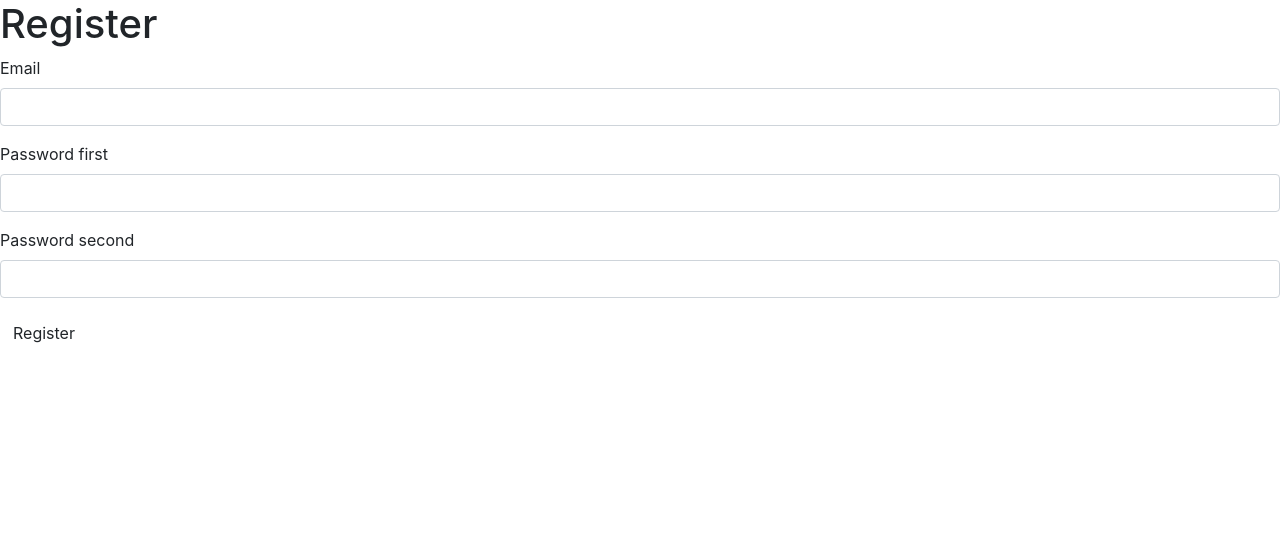
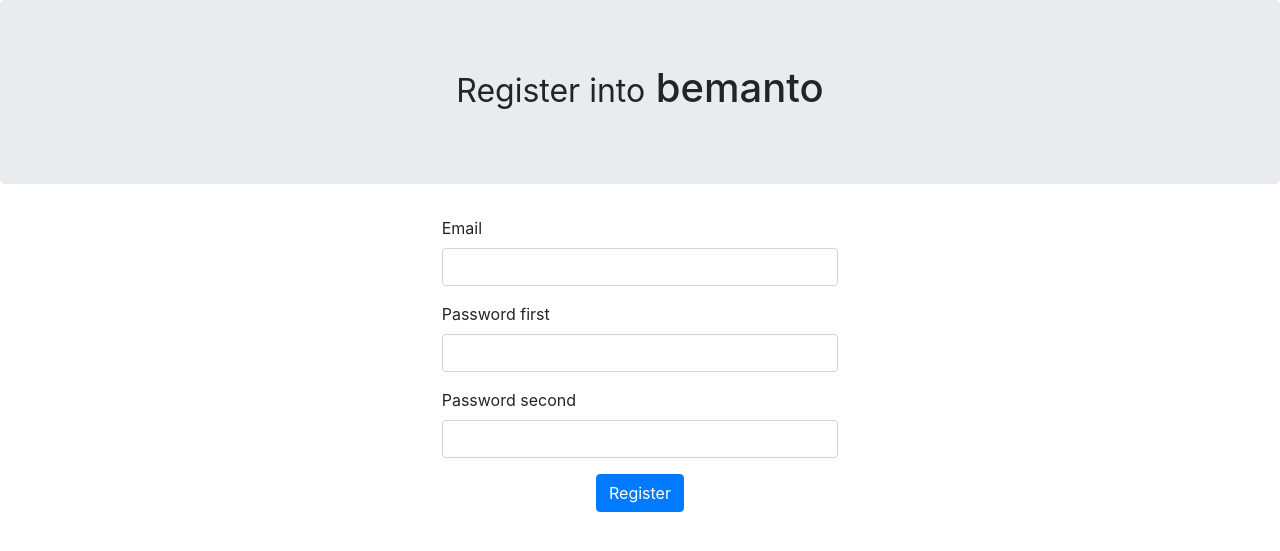
Before and after one commit to MykolasVitkus/bemanto, a Symfony app: template templates/registration/register.html.twig in a window 1280 px wide. Shown: the part 56-607 px from the top of the page. Run offline with Twig, Linux system fonts and the light colour scheme; the template is opened without the code that fills it, so the values that code supplies are empty; form fields are guessed from the names that the template uses; some libraries are stand-ins or nearby versions.

Commit message:
register form styling

```diff
--- a/templates/base.html.twig
+++ b/templates/base.html.twig
@@ -25,6 +25,7 @@
                     <ul class="navbar-nav ml-auto">
                         <li class="nav-item"> <a class="nav-link" href="#">Home</a> </li>
                         {% if is_granted('ROLE_USER') %}<li class="nav-item"> <a class="nav-link" href={{ '/logout' }}>Logout</a> </li>{% endif %}
+                        {% if is_granted('IS_AUTHENTICATED_ANONYMOUSLY') %}<li class="nav-item"> <a class="nav-link" href={{ '/register' }}>Register</a> </li>{% endif %}
                     </ul>
                 </div>
             </div>
--- a/templates/registration/register.html.twig
+++ b/templates/registration/register.html.twig
@@ -3,13 +3,23 @@
 {% block title %}Register{% endblock %}
 
 {% block body %}
-    <h1>Register</h1>
+    <div class="jumbotron text-center">
+            <h1><small>Register into</small> bemanto</h1>
+        </div>
 
+<div class="container col-sm-4">
     {{ form_start(registrationForm) }}
+
         {{ form_row(registrationForm.email) }}
+
+        <div>
         {{ form_row(registrationForm.password.first) }}
+        </div>
         {{ form_row(registrationForm.password.second) }}
-
-        <button class="btn">Register</button>
+        <p>
+        <div class="text-center">
+            <button class="btn btn-primary" type="submit">Register</button>
+        </div>
     {{ form_end(registrationForm) }}
+    </div>
 {% endblock %}
--- a/templates/security/login.html.twig
+++ b/templates/security/login.html.twig
@@ -24,7 +24,6 @@
             <div class="text-center">
                 <button class="btn btn-primary" type="submit">Login</button>
                 <a href={{ '/register' }}><button class="btn btn-secondary" type="button">Register</button></a>
-
             </div>
 </form>
 {% endblock %}
```
Also changed, not shown: src/Form/RegistrationFormType.php (+5 -2 lines).
